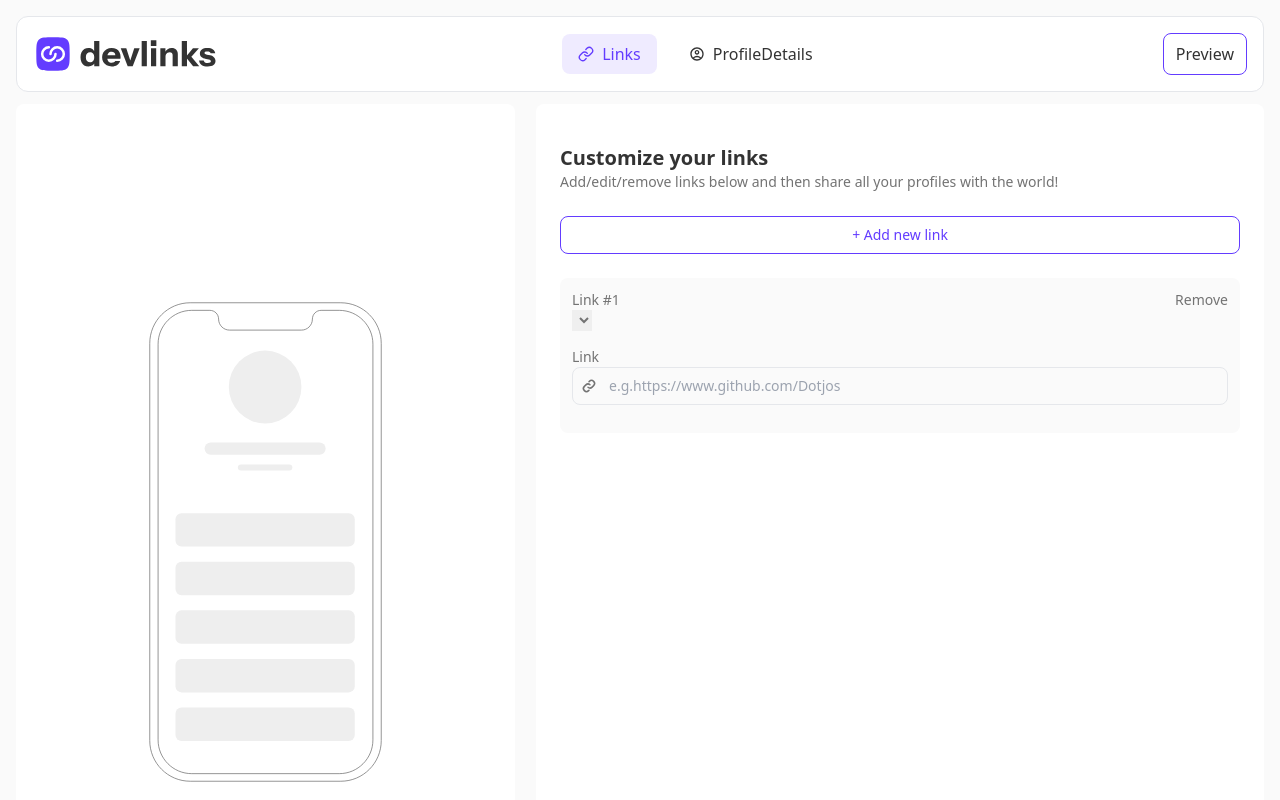
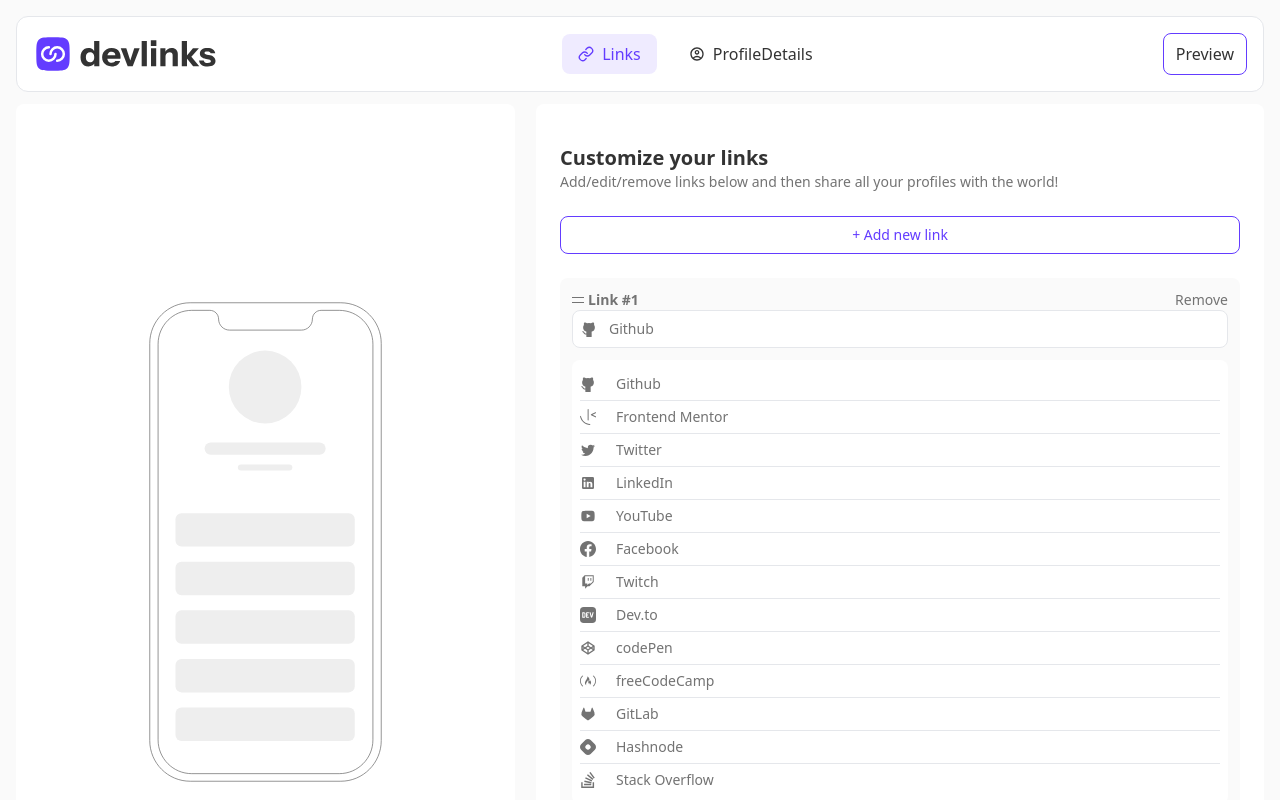
Before and after one commit to Dotjos/link-sharing-app, a React (Vite) app: page /linkPage in a window 1280 px wide. Both pictures are taken after a click on the button "+ Add new link". Shown: the top 800 px of the page. Built offline with nearby package versions, Linux system fonts and the light colour scheme.

Commit message:
Add link...

```diff
--- a/package.json
+++ b/package.json
@@ -11,6 +11,7 @@
   },
   "dependencies": {
     "@reduxjs/toolkit": "^2.0.1",
+    "@supabase/supabase-js": "^2.39.3",
     "react": "^18.2.0",
     "react-dom": "^18.2.0",
     "react-icons": "^5.0.1",
--- a/src/Components/AddLink.jsx
+++ b/src/Components/AddLink.jsx
@@ -1,22 +1,34 @@
 import SignInput from "../ui/SignInput";
 import Option from "./Option";
 import { LuLink } from "react-icons/lu";
+import Platforms from "./Platforms";
+
+const platformDetails=[{},{},{},{},{},{},{},{},{},{},{},{},{},{},{}]
+
 
 function AddLink ({linkNum,onDelete,linkId}){
   return (
     <div draggable={true} className="bg-whiteFA transition-all duration-300 rounded-lg p-3 my-3">
     <div className="flex justify-between">
-      <span>Link #{linkNum+1}</span>
+      <div className="flex gap-1">
+      <img src="icon-drag-and-drop.svg"/>
+      <span className="font-bold">Link #{linkNum+1}</span>
+      </div>
       <button onClick={()=>onDelete(linkId)}>Remove</button>
     </div>
 
     <div>
-      <label htmlFor="">
-       <select id="">
-         <Option value="github" src="icon-github.svg" platform="Github"/>
-         </select>
-      </label>
+      <div className="border p-2 gap-x-3 flex mb-3 bg-white rounded-lg">
+        <img src="icon-github.svg "/>
+        <div className="flex justify-between w-full">
+          <span>Github</span>
+          <img src="icon-arrow-right.svg" alt="icon-arrow-right.svg"/>
+        </div>
+      </div>
+     <Platforms/>
     </div>
+
+
 
    <SignInput label="Link" icon="icon-link.svg" placeholder="e.g.https://www.github.com/Dotjos"/>
 
--- a/src/Components/Option.jsx
+++ b/src/Components/Option.jsx
@@ -2,7 +2,7 @@
 function Option ({platform,value}){
   return (
     <option value={value} className="flex w-full gap-4">
-
+          {platform}
     </option>
 
   );
--- /dev/null
+++ b/src/Components/Platforms.jsx
@@ -0,0 +1,23 @@
+import Platform from "../ui/Platform";
+
+function Platforms (){
+  return (
+    <div className="rounded-lg bg-white p-2">
+      <Platform platform="Github" icon="icon-github.svg" mb={true}/>
+      <Platform platform="Frontend Mentor" icon="icon-frontend-mentor.svg" mb={true}/>
+      <Platform platform="Twitter" icon="icon-twitter.svg" mb={true}/>
+      <Platform platform="LinkedIn" icon="icon-linkedin.svg" mb={true}/>
+      <Platform platform="YouTube" icon="icon-youtube.svg" mb={true}/>
+      <Platform platform="Facebook" icon="icon-facebook.svg" mb={true}/>
+      <Platform platform="Twitch" icon="icon-twitch.svg" mb={true}/>
+      <Platform platform="Dev.to" icon="icon-devto.svg" mb={true}/>
+      <Platform platform="codePen" icon="icon-codepen.svg" mb={true}/>
+      <Platform platform="freeCodeCamp" icon="icon-freecodecamp.svg" mb={true}/>
+      <Platform platform="GitLab" icon="icon-gitlab.svg" mb={true}/>
+      <Platform platform="Hashnode" icon="icon-hashnode.svg" mb={true}/>
+      <Platform platform="Stack Overflow" icon="icon-stack-overflow.svg" mb={false}/>
+    </div>
+  );
+}
+
+export default Platforms;
--- a/src/Supabase.js
+++ b/src/Supabase.js
@@ -1 +1,2 @@
-export const
+const SUPABASE_URL = "https://abuurbbyjsslbdxcsmtd.supabase.co"
+const supabase = (SUPABASE_URL, process.env.SUPABASE_KEY);
--- /dev/null
+++ b/src/ui/Platform.jsx
@@ -0,0 +1,11 @@
+
+function Platform ({platform,icon,mb}){
+  return (
+    <div className={`flex gap-x-5 py-1.5 ${mb&&"border-b"}`}>
+      <img src={icon} alt={icon}/>
+      <span>{platform}</span>
+    </div>
+  );
+}
+
+export default Platform;
```
Also changed, not shown: 2 other files (tests, documents, lock files or other folders).
